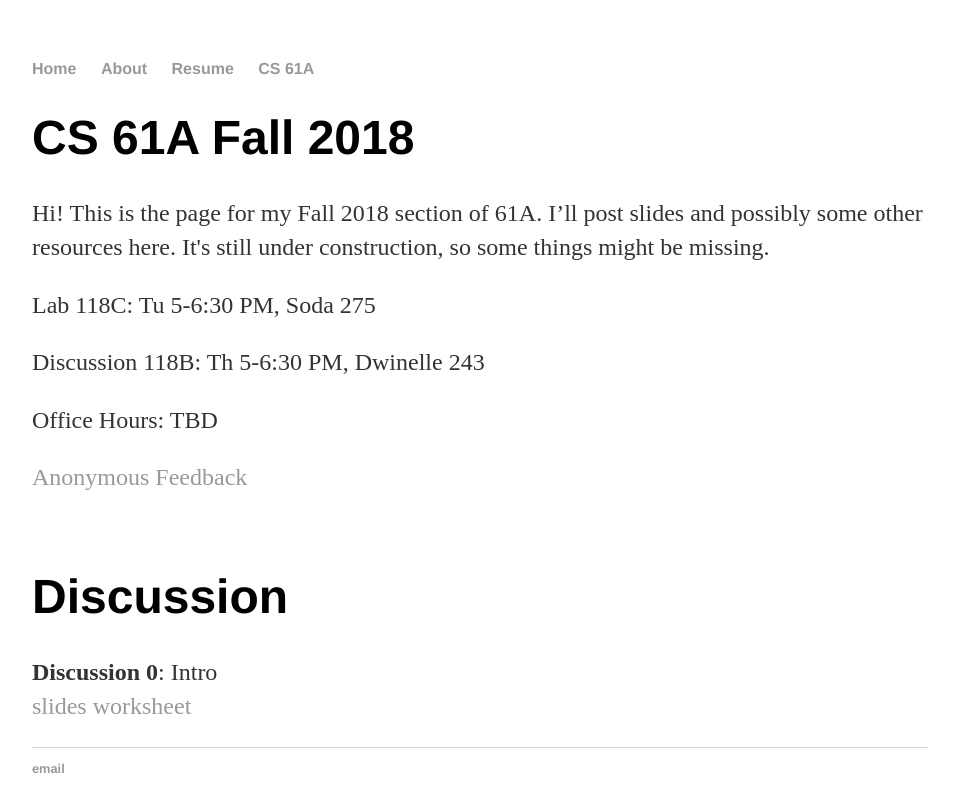
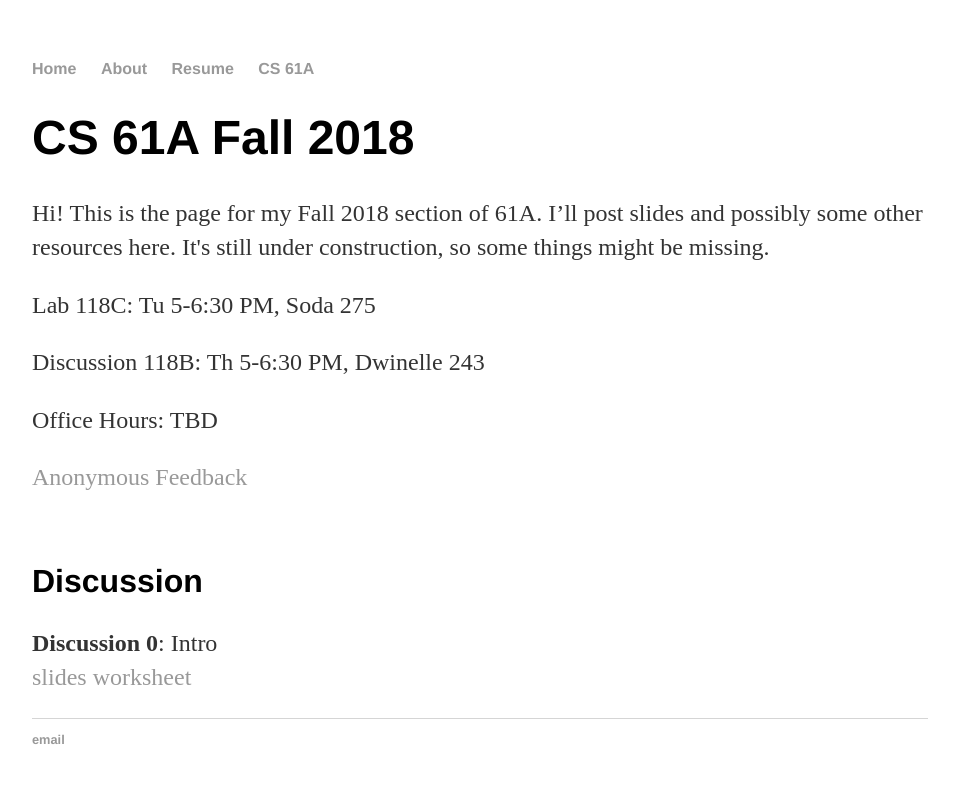
Before and after one commit to charleshong3/charleshong3.github.io, a Jekyll site: the page built from 61a/index.html, in a window 1280 px wide. Shown: the top 812 px of the page, without its empty margins (160-1119 px from the left). Built offline with Jekyll 4.4.1, drawn with Linux system fonts in a browser that asks for light colours.

```diff
--- a/61a/index.html
+++ b/61a/index.html
@@ -19,7 +19,7 @@ title: CS 61A Fall 2018
         <a href="https://links.cs61a.org/charles-feedback">Anonymous Feedback</a>
     </p>
     <ul><br></ul>
-    <h1>Discussion</h1>
+    <h2>Discussion</h2>
     <p>
         <b>Discussion 0</b>: Intro <br>
         <a href="https://docs.google.com/presentation/d/1zarc_eCDHYbsCI8qEab_JzYk1o7V6hTbvlA52ti6E4Q/edit?usp=sharing">slides</a>
--- a/css/main.css
+++ b/css/main.css
@@ -23,6 +23,10 @@ h1 {
     font-size: 3em;
     font-family:'Helvetica', 'Arial', 'Sans-Serif';
 }
+h2 {
+    font-size: 2em;
+    font-family:'Helvetica', 'Arial', 'Sans-Serif';
+}
 p {
     font-size: 1.5em;
     line-height: 1.4em;
```
